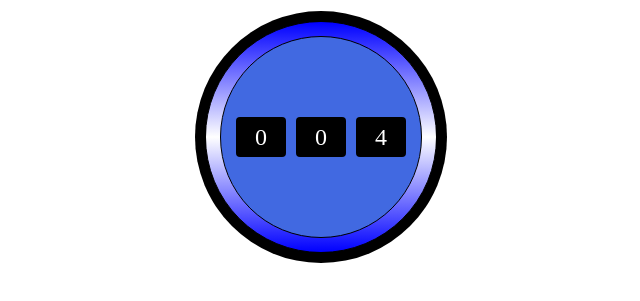
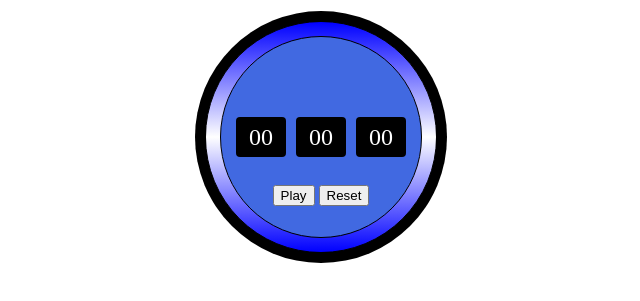
Before and after one commit to Agexandro/Chronometer, a plain HTML site: page index.html in a window 1280 px wide. Shown: the part 55-356 px from the top of the page, without its empty margins (319-959 px from the left). Drawn offline with Linux system fonts and the light colour scheme.

Commit message:
adds play button and time format 00 00 00

```diff
--- a/chrono.css
+++ b/chrono.css
@@ -6,6 +6,7 @@
 }
 
 #container {
+    position: relative;
     margin: auto;
     width: 230px;
     height: 230px;
@@ -43,3 +44,8 @@ span {
     color:white;
     user-select: none;
 }
+
+.buttons {
+    position: absolute;
+    bottom: 20%;
+}
--- a/chrono.js
+++ b/chrono.js
@@ -1,24 +1,44 @@
 window.onload = () => {
-    let $hour = 0,
+    let $hours = 0,
         $mins = 0,
-        $seconds = 0,
-        $intervalTime = 1000; //set time interval to 1 second
+        $seconds = 0;
+    let isStarted = false;
+    let start;
+    const $intervalTime = 1000; //set time interval to 1 second
+
+    //gets chrono container from DOM
+    const $timeContainer = document.getElementById("chrono");
+    //gets bottons
+    const $playBtn = document.getElementById("play");
+    const $resetBtn = document.getElementById("reset");
 
     //Creates time containers
-    let $hourElement = document.createElement("span");
-    let $minsElement = document.createElement("span");
-    let $secondsElement = document.createElement("span");
-
-    //gets main container from DOM
-    let $timeContainer = document.getElementById("chrono");
+    const $hourElement = document.createElement("span");
+    const $minsElement = document.createElement("span");
+    const $secondsElement = document.createElement("span");
 
     //Adds time containers into time container
-    $timeContainer.appendChild($hourElement)
-    $timeContainer.appendChild($minsElement)
-    $timeContainer.appendChild($secondsElement)
+    $timeContainer.appendChild($hourElement);
+    $timeContainer.appendChild($minsElement);
+    $timeContainer.appendChild($secondsElement);
 
+
+    //Formats Time
+    function formatTime(unitOfTime) {
+        return unitOfTime < 10 ? "0" + unitOfTime : unitOfTime;
+    }
+
+    //adds respective time to time containers
+    function updateTimeElements() {
+        $hourElement.innerHTML = formatTime($hours);
+        $minsElement.innerHTML = formatTime($mins);
+        $secondsElement.innerHTML = formatTime($seconds);
+    }
+
+    updateTimeElements();
+
+    //Updates time
     function countTime() {
-        updateTimeElements();
         $seconds++;
         //seconds reach 60?
         if ($seconds == 60) {
@@ -27,20 +47,34 @@ window.onload = () => {
             //mins reach 60?
             if ($mins == 60) {
                 $mins = 0;
-                $hour++;
+                $hours++;
             }
         }
+        //Updates time fields
+        updateTimeElements();
     }
 
-    //adds respective time to time containers
-    function updateTimeElements() {
-        $hourElement.innerHTML = $hour;
-        $minsElement.innerHTML = $mins;
-        $secondsElement.innerHTML = $seconds;
+    //starts the chronometer
+    function startCount() {
+        start =
+            //Updates time and time containers every second
+            setInterval(
+                countTime
+                , $intervalTime);
     }
 
-    //Updates time and time containers every second
-    setInterval(() => {
-        countTime();
-    }, $intervalTime);
+    //Pauses chrono
+    function stopCount() {
+        clearInterval(start);
+    }
+
+    $playBtn.onclick = () => {
+        isStarted = !isStarted;
+        //The count has started?
+        if (isStarted) {
+            startCount();
+        } else {
+            stopCount();
+        }
+    }
 }
--- a/index.html
+++ b/index.html
@@ -14,7 +14,12 @@
     <h3 class="chronoTitle">Chronometer</h3>
 
     <div id="container">
-        <div id="chrono"></div>
+        <div id="chrono">
+            <div class="buttons">
+                <button id="play" class="start">Play</button>
+                <button id="reset">Reset</button>
+            </div>
+        </div>
     </div>
 
     <script src="chrono.js"></script>
```
